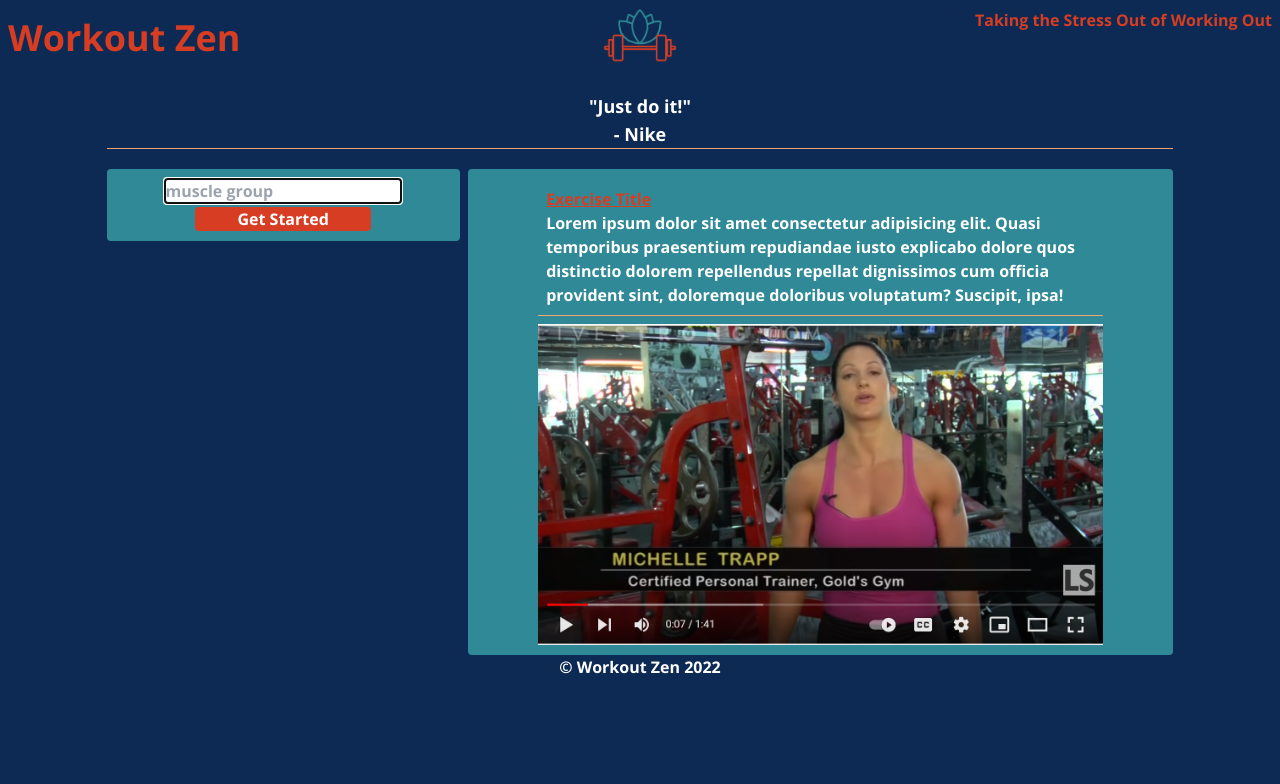
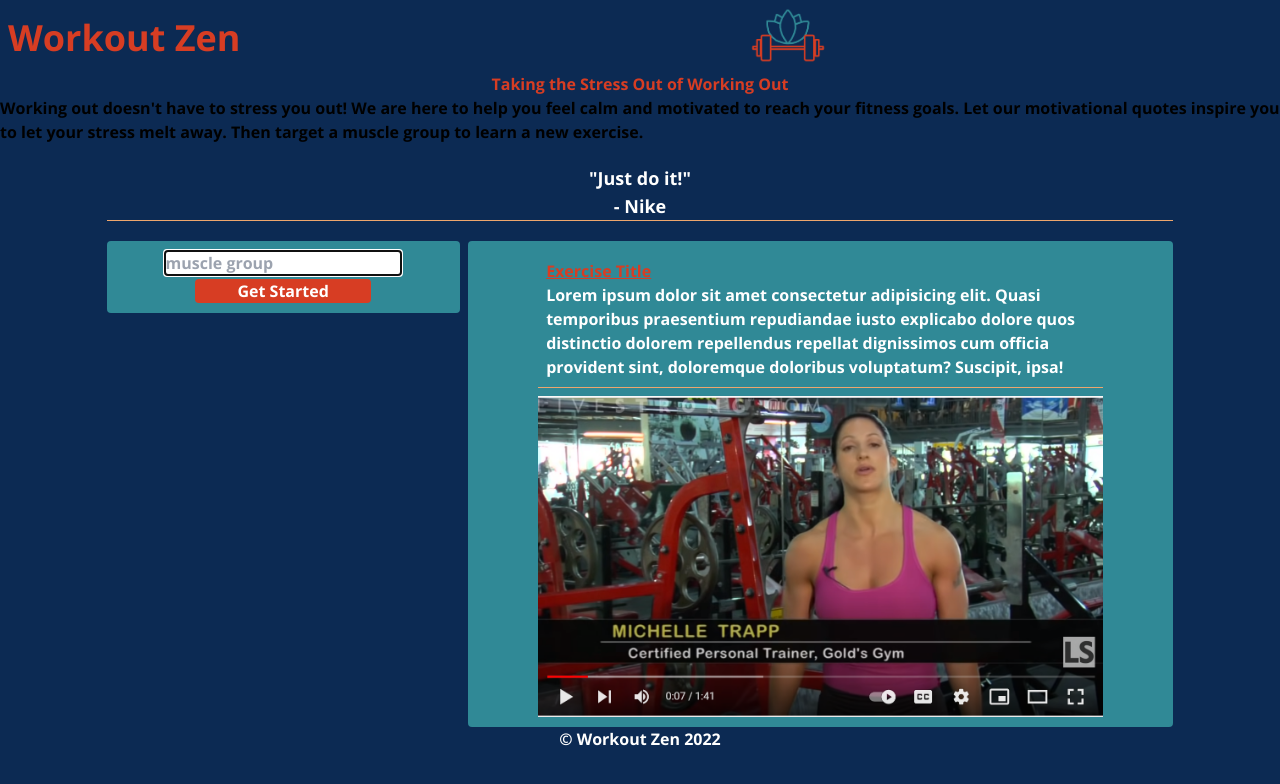
Before and after one commit to colinale/Workout-Zen, a plain HTML site: page index.html in a window 1280 px wide. Drawn offline with nearby package versions, Linux system fonts and the light colour scheme; no server answers.

Commit message:
added HTML for about-section without styling

```diff
--- a/index.html
+++ b/index.html
@@ -15,12 +15,15 @@
     <header class="header flex sm:flex-col md: flex-col lg:flex-row lg:px-2 lg:py-2 lg:justify-evenly">
         <h1 class="title text-2xl text-center mt-2.5 lg:text-left lg:text-4xl">Workout Zen</h1>
         <img src="./assets/images/logo.png" alt="Workout Zen's logo: a lotus flower and a barbell" class="logo h-14 w-17 mx-auto lg:pl-16" />
-        <h2 class="tag-line text-md text-center">
-            Taking the Stress Out of Working Out
-        </h2>
     </header>
 
     <main class="bg-fixed w-7/8">
+        <div class="about-section">
+            <h2 class="tag-line text-md text-center">
+                Taking the Stress Out of Working Out
+            </h2>
+            <p class="about-info">Working out doesn't have to stress you out! We are here to help you feel calm and motivated to reach your fitness goals. Let our motivational quotes inspire you to let your stress melt away. Then target a muscle group to learn a new exercise.</p>
+        </div>
         <div class="section-div flex flex-col align-center">
             <section class="quote-container w-5/6 mx-auto my-1.5 lg:my-5 lg:text-lg">
                 <h3 class="quote text-center text-white" id="quoteText">"Just do it!"</h3>
```
